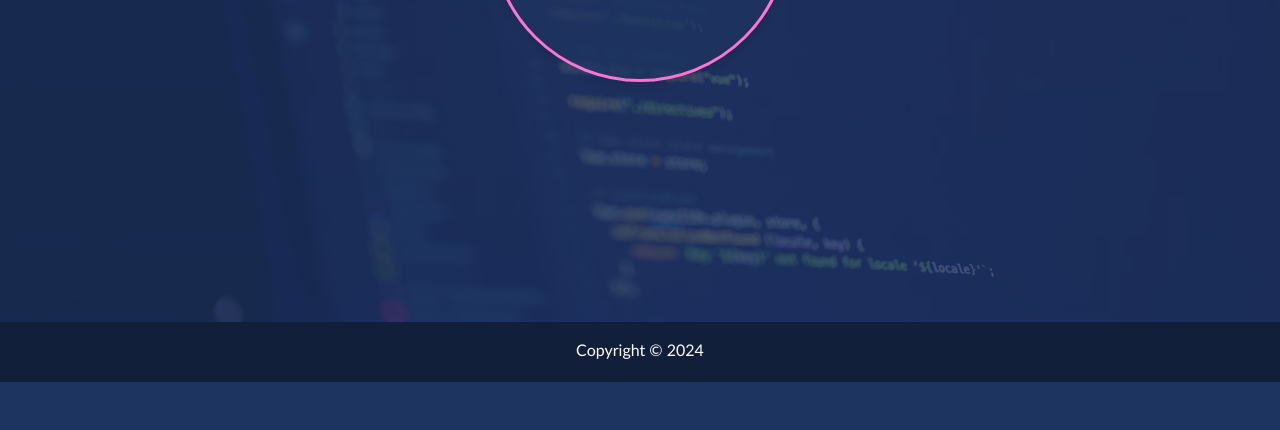
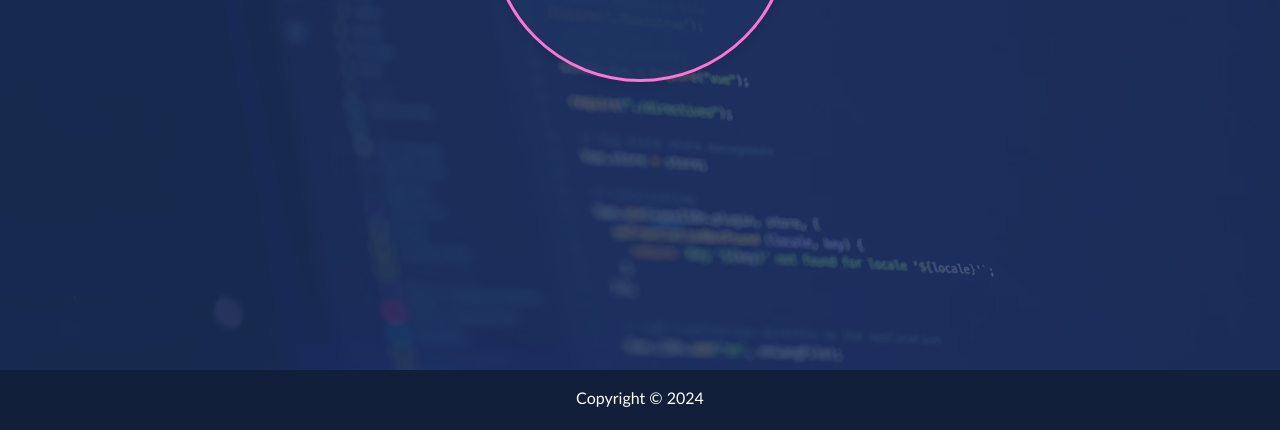
Before and after one commit to vmneva/my_portfolio, a website: page dist/contact.html in a window 1280 px wide. Shown: the part 418-848 px from the top of the page. Before the commit the page ends 800 px from the top, so only its background shows below. Drawn offline with Linux system fonts and the light colour scheme.

Commit message:
Add responsiveness also for wider screen

```diff
--- a/scss/_mobile.scss
+++ b/scss/_mobile.scss
@@ -151,6 +151,10 @@
             font-size: 16px;
         }
     }
+
+    #contact {
+        margin-bottom: 3rem;
+    }
 }
 @include mediaXL {
     main {
```
Also changed, not shown: dist/css/main.css.
